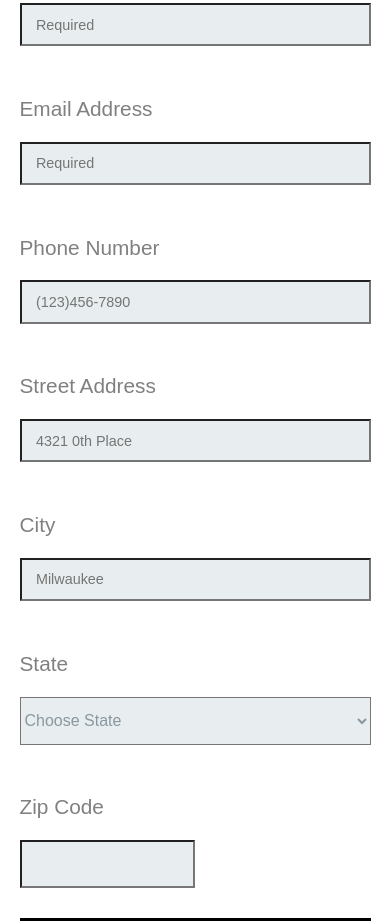
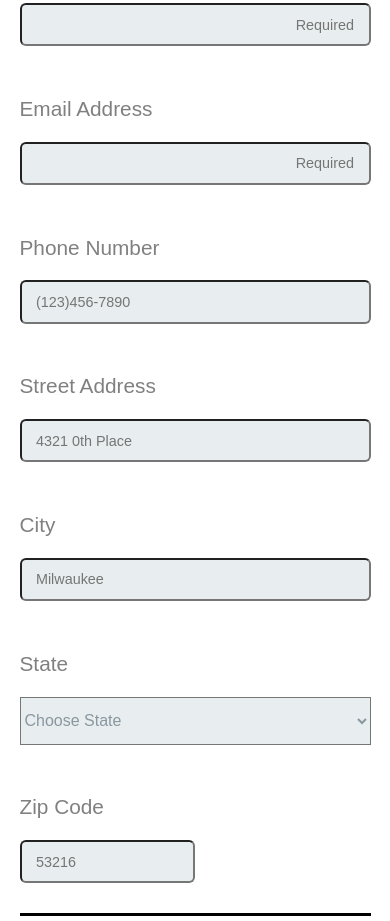
Before and after one commit to Seanih/Online-Registration-Form, a plain HTML site: page index.html in a window 390 px wide. Shown: the part 396-1317 px from the top of the page. Drawn offline with Linux system fonts and the light colour scheme; a web font is replaced by a local one.

Commit message:
Finished mobile layout for "Contact Info"

```diff
--- a/css/main.css
+++ b/css/main.css
@@ -58,6 +58,10 @@ label {
     color: gray;
 }
 
+input {
+    border-radius: 6px;
+}
+
 input[type="text"],
 input[type="email"],
 input[type="tel"],
@@ -71,13 +75,15 @@ input[type="number"],
 }
 
 input[placeholder],
-input[type="tel"] {
+input[type="te"] {
     font-weight: lighter;
     font-size: .9em;
     padding: .5em 1em;
 }
 
-
+input[placeholder="Required"] {
+    text-align: right;
+}
 
 legend {
     font-size: 1.4em;
--- a/index.html
+++ b/index.html
@@ -50,7 +50,7 @@
                     </select>
 
                     <label for="zip">Zip Code</label>
-                    <input type="number" id="zip" name="user_zip">
+                    <input type="number" id="zip" name="user_zip" placeholder="53216">
                 </fieldset>
             </div>
         </form>
```
